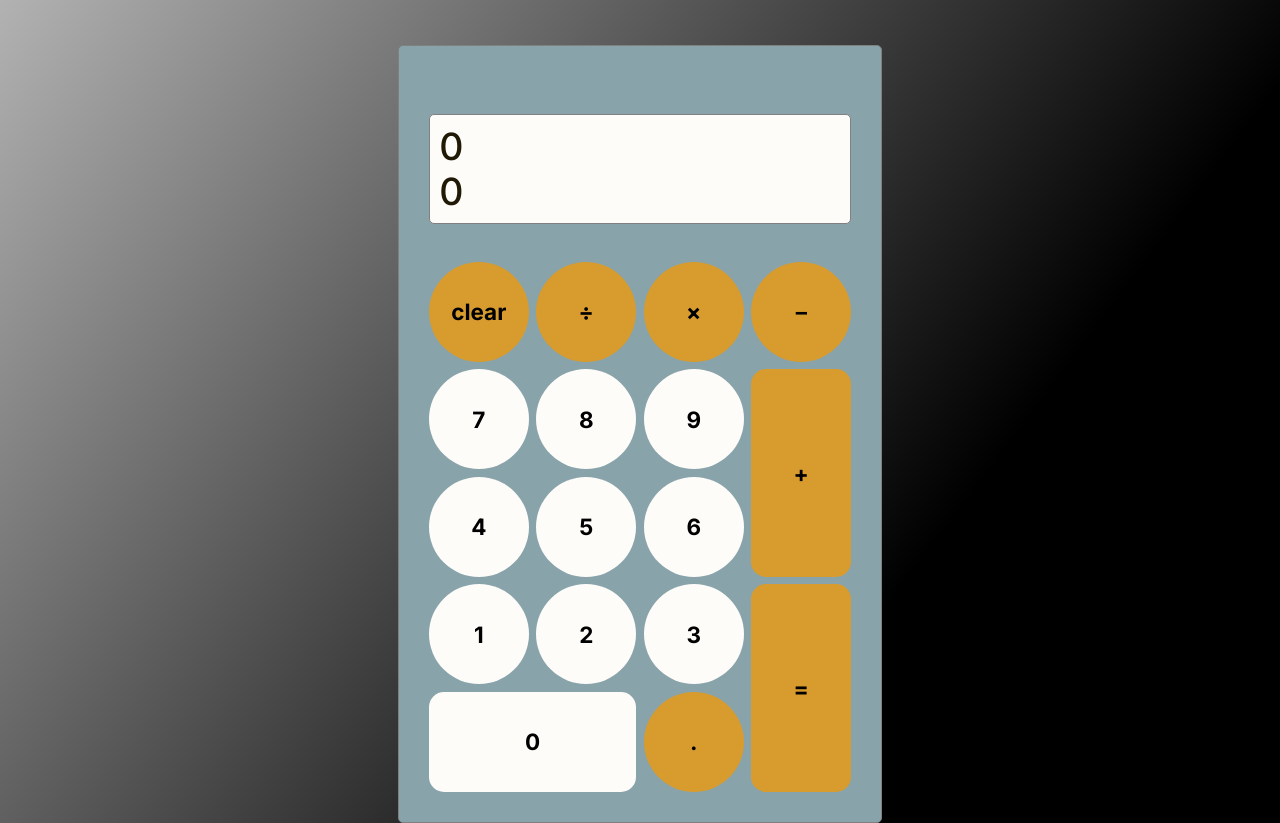
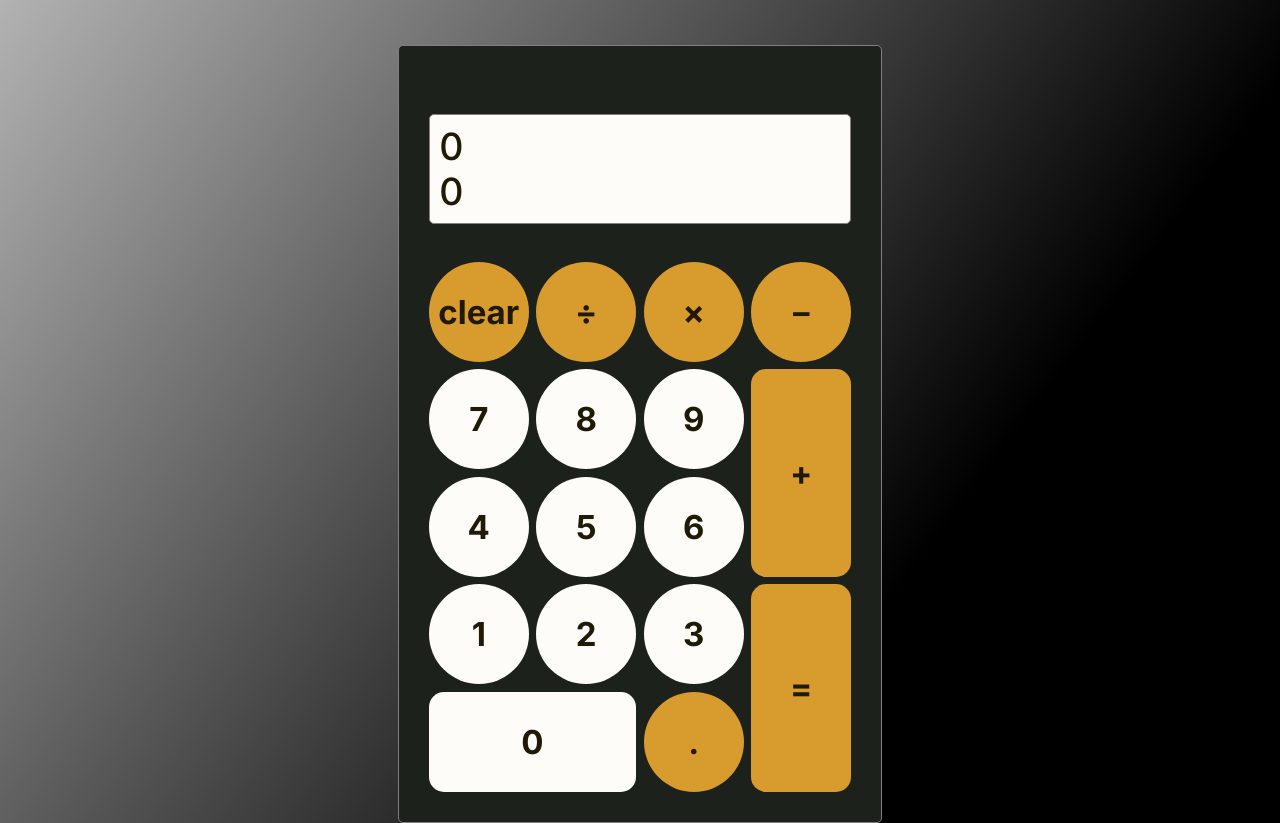
Before and after one commit to n-s-harvey/js-calculator, a React (Vite) app: page / in a window 1280 px wide. Built offline with nearby package versions, Linux system fonts and the light colour scheme.

Commit message:
feat: Updated styling
Increased keypad & display font-sizes
Animations for keypad
Background added

```diff
--- a/src/App.scss
+++ b/src/App.scss
@@ -4,8 +4,12 @@ $minButtonWidth: 100px;
 
 $text: #201906;
 $bg-numkeys: #fefcf9;
-$bg-calculator: #88a3aa;
-$primary: #d89b2e;
+$bg-numkeys-hover: #8A8987;
+$bg-numkeys-active: #61605F;
+$bg-calculator: #1C211C;
+$bg-opkeys: #d89b2e;
+$bg-opkeys-hover: #634715;
+$bg-opkeys-active: #3B2A0C;
 $secondary: #88e9df;
 $accent: #5b90e0;
 
@@ -77,19 +81,37 @@ body {
 
   button {
     aspect-ratio: 1 / 1;
-    font-size: 1.5em;
+    font-size: 2.2em;
     font-weight: bold;
     border-radius: 50%;
-    background-color: gray;
     border: none;
+    color: $text;
   }
 
   .num-keys {
     background-color: $bg-numkeys;
   }
 
+  .num-keys:hover {
+    background-color: $bg-numkeys-hover;
+    transition: 0.1s ease-out;
+  }
+
+  .num-keys:active {
+    background-color: $bg-numkeys-active;
+  }
+
   .op-keys {
-    background-color: $primary;
+    background-color: $bg-opkeys;
+  }
+
+  .op-keys:hover {
+    background-color: $bg-opkeys-hover;
+    transition: 0.1s ease-out;
+  }
+
+  .op-keys:active {
+    background-color: $bg-opkeys-active;
   }
 
   .multi {
```
